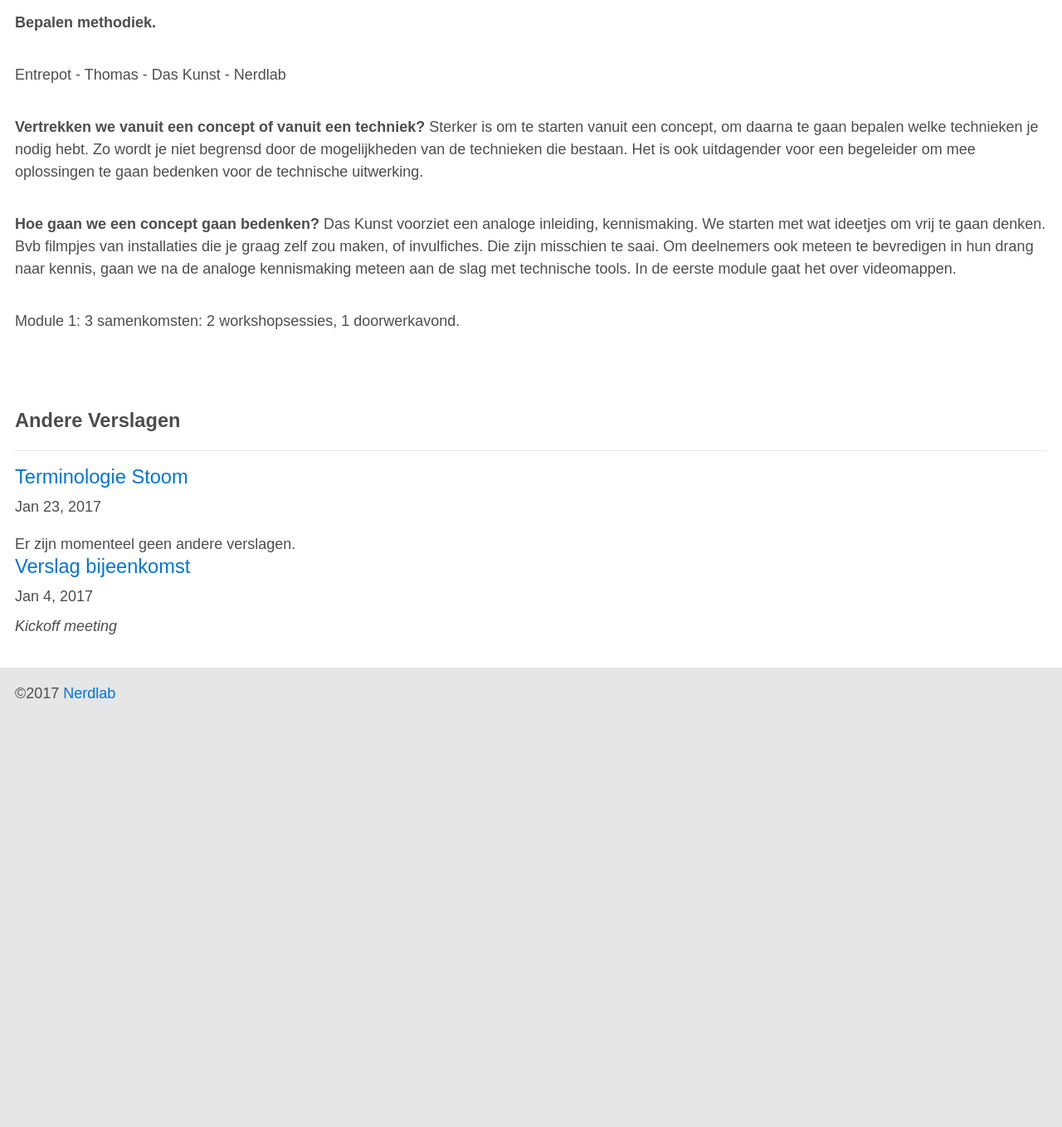
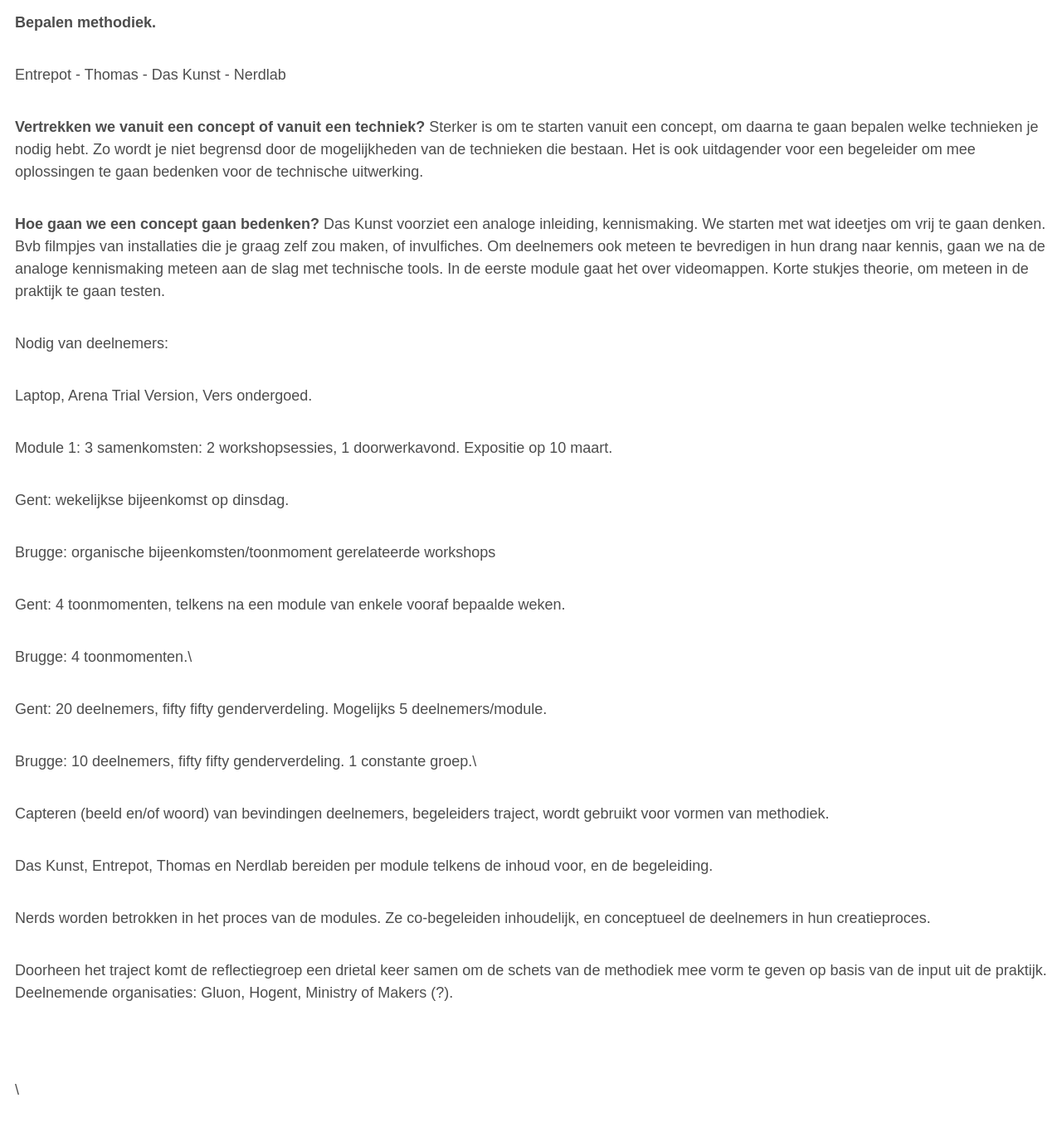
Before and after one commit to nerdlab-be/stoom-documentatie, a Jekyll site: the page built from _posts/2017-01-23-steamteam-content.markdown, in a window 1280 px wide and 1400 px high, scrolled down 284 px. Shown: the top 1359 px of the window at 83% size. Built offline with Jekyll 4.4.1, drawn with Linux system fonts in a browser that asks for light colours; nearby versions of some CDN libraries; before the commit the page ends 1170 px from its top, so only the background shows below that.

Commit message:
Updated Steamteam Content

```diff
--- a/_posts/2017-01-23-steamteam-content.markdown
+++ b/_posts/2017-01-23-steamteam-content.markdown
@@ -12,8 +12,36 @@ Sterker is om te starten vanuit een concept, om daarna te gaan bepalen welke tec
 Het is ook uitdagender voor een begeleider om mee oplossingen te gaan bedenken voor de technische uitwerking.
 
 **Hoe gaan we een concept gaan bedenken?**
-Das Kunst voorziet een analoge inleiding, kennismaking. We starten met wat ideetjes om vrij te gaan denken. Bvb filmpjes van installaties die je graag zelf zou maken, of invulfiches. Die zijn misschien te saai.
-Om deelnemers ook meteen te bevredigen in hun drang naar kennis, gaan we na de analoge kennismaking meteen aan de slag met technische tools. In de eerste module gaat het over videomappen.
+Das Kunst voorziet een analoge inleiding, kennismaking. We starten met wat ideetjes om vrij te gaan denken. Bvb filmpjes van installaties die je graag zelf zou maken, of invulfiches.
+Om deelnemers ook meteen te bevredigen in hun drang naar kennis, gaan we na de analoge kennismaking meteen aan de slag met technische tools. In de eerste module gaat het over videomappen. Korte stukjes theorie, om meteen in de praktijk te gaan testen.
+
+Nodig van deelnemers:
+
+Laptop, Arena Trial Version, Vers ondergoed.
 
 Module 1:
-3 samenkomsten: 2 workshopsessies, 1 doorwerkavond.
+3 samenkomsten: 2 workshopsessies, 1 doorwerkavond. Expositie op 10 maart.
+
+Gent: wekelijkse bijeenkomst op dinsdag.
+
+Brugge: organische bijeenkomsten/toonmoment gerelateerde workshops
+
+Gent: 4 toonmomenten, telkens na een module van enkele vooraf bepaalde weken.
+
+Brugge: 4 toonmomenten.\
+
+Gent: 20 deelnemers, fifty fifty genderverdeling. Mogelijks 5 deelnemers/module.
+
+Brugge: 10 deelnemers, fifty fifty genderverdeling. 1 constante groep.\
+
+Capteren (beeld en/of woord) van bevindingen deelnemers, begeleiders traject, wordt gebruikt voor vormen van methodiek.
+
+Das Kunst, Entrepot, Thomas en Nerdlab bereiden per module telkens de inhoud voor, en de begeleiding.
+
+Nerds worden betrokken in het proces van de modules. Ze co-begeleiden inhoudelijk, en conceptueel de deelnemers in hun creatieproces.
+
+Doorheen het traject komt de reflectiegroep een drietal keer samen om de schets van de methodiek mee vorm te geven op basis van de input uit de praktijk. Deelnemende organisaties: Gluon, Hogent, Ministry of Makers (?).
+
+\
+ \
+ \
```
